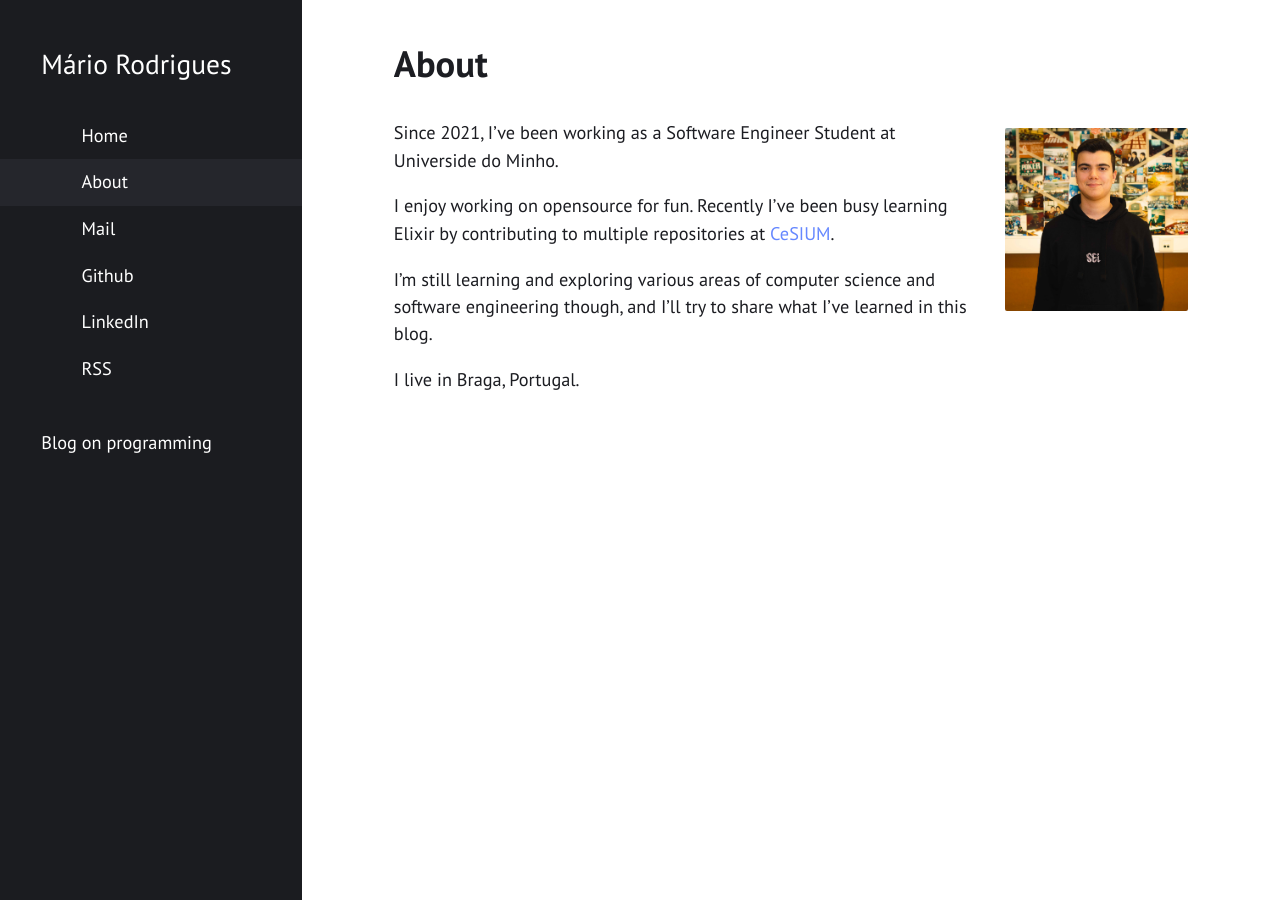
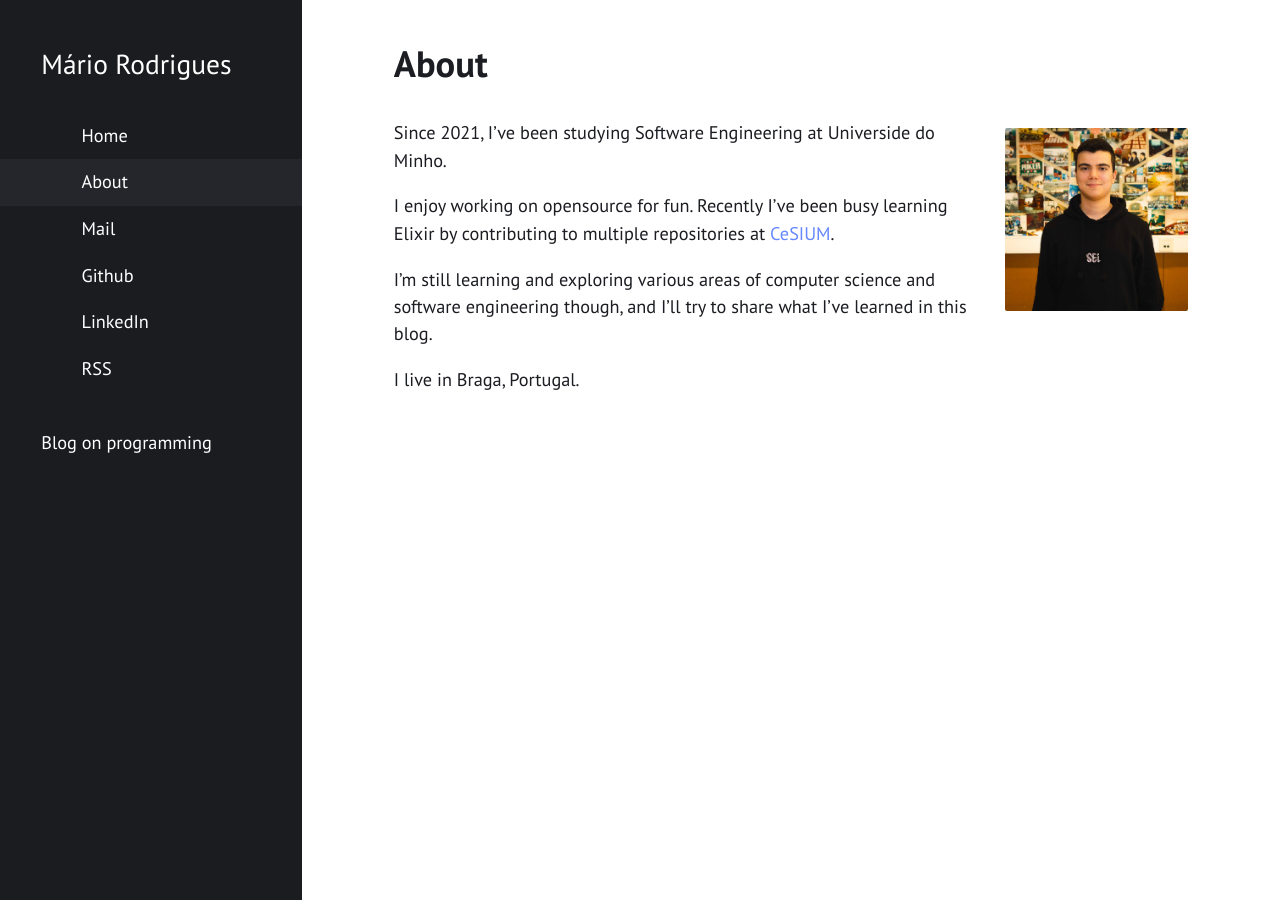
Before and after one commit to MarioRodrigues10/MarioRodrigues10.github.io, a Jekyll site: the page built from about.md, in a window 1280 px wide. Built offline with Jekyll 4.4.1, drawn with Linux system fonts in a browser that asks for light colours; nearby versions of some CDN libraries; library files that are not in the unit come from our copies.

Commit message:
chore: update description

```diff
--- a/about.md
+++ b/about.md
@@ -6,7 +6,7 @@ comments: false
 
 ![photo](/assets/photo.jpg){:style="float: right; width: 10em; height: 10em; margin-left: 2em; margin-bottom: 2em"}
 
-Since 2021, I've been working as a Software Engineer Student at Universide do Minho.
+Since 2021, I've been studying Software Engineering at Universide do Minho.
 
 I enjoy working on opensource for fun.
 Recently I've been busy learning Elixir by contributing to multiple repositories at [CeSIUM](https://github.com/cesium/).
```
